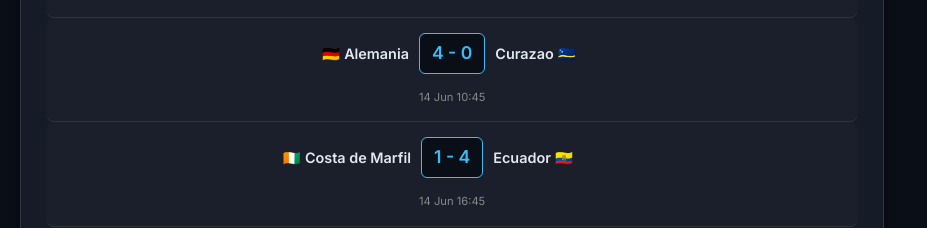
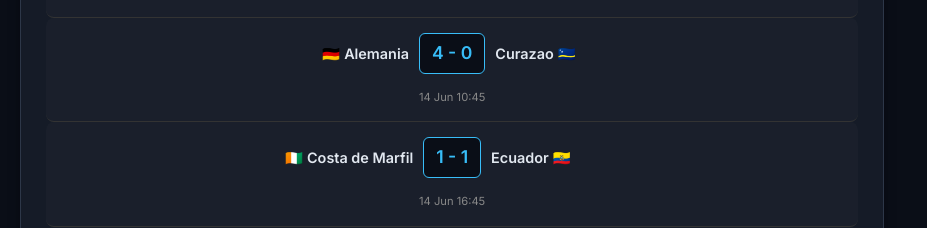
Before and after one commit to alberto88vala-dev/quiniela-mundial-2026, a React (Vite) app: page / in a window 1280 px wide. Shown: the part 1360-1588 px from the top of the page, without its empty margins (0-927 px from the left). Built offline with nearby package versions, Linux system fonts and the light colour scheme.

Commit message:
reacomodo betin 1

```diff
--- a/src/pages/QuinielaManual.jsx
+++ b/src/pages/QuinielaManual.jsx
@@ -123,7 +123,7 @@ export default function QuinielaManual() {
     dolores: { 1: "3 - 2", 2: "2 - 2", 3: "0 - 3", 4: "1 - 1", 5: "0 - 2", 6: "3 - 1", 7: "0 - 3", 8: "1 - 3", 9: "4 - 0", 10: "3 - 0", 11: "0 - 3", 12: "1 - 0", 13: "4 - 0", 14: "1 - 0", 15: "1 - 1", 16: "1 - 1", 17: "3 - 0", 18: "0 - 2", 19: "4 - 0", 20: "0 - 0", 21: "3 - 0", 22: "2 - 2", 23: "1 - 1", 24: "1 - 2", 25: "0 - 0", 26: "1 - 2", 27: "1 - 0", 28: "3 - 2", 29: "2 - 0", 30: "1 - 0", 31: "3 - 0", 32: "1 - 1", 33: "2 - 0", 34: "3 - 0", 35: "2 - 0", 36: "0 - 1", 37: "2 - 0", 38: "1 - 0", 39: "2 - 1", 40: "1 - 1", 41: "3 - 0", 42: "3 - 1", 43: "1 - 1", 44: "1 - 1", 45: "2 - 0", 46: "4 - 0", 47: "1 - 3", 48: "1 - 0", 49: "0 - 0", 50: "0 - 0", 51: "0 - 2", 52: "1 - 1", 53: "1 - 2", 54: "1 - 1", 55: "2 - 2", 56: "2 - 1", 57: "1 - 1", 58: "0 - 5", 59: "1 - 3", 60: "2 - 1", 61: "1 - 2", 62: "1 - 1", 63: "0 - 0", 64: "0 - 3", 65: "1 - 1", 66: "0 - 1", 67: "0 - 3", 68: "4 - 0", 69: "0 - 2", 70: "1 - 1", 71: "0 - 0", 72: "0 - 5" },
     les: { 1: "2 - 1", 2: "1 - 1", 3: "1 - 1", 4: "0 - 1", 5: "0 - 0", 6: "2 - 0", 7: "0 - 1", 8: "1 - 1", 9: "3 - 0", 10: "2 - 1", 11: "0 - 1", 12: "1 - 0", 13: "3 - 0", 14: "1 - 1", 15: "0 - 2", 16: "0 - 1", 17: "3 - 0", 18: "1 - 1", 19: "3 - 0", 20: "0 - 0", 21: "4 - 0", 22: "2 - 0", 23: "1 - 1", 24: "0 - 2", 25: "0 - 1", 26: "2 - 2", 27: "1 - 1", 28: "2 - 3", 29: "2 - 1", 30: "1 - 1", 31: "4 - 1", 32: "2 - 2", 33: "3 - 2", 34: "4 - 0", 35: "1 - 0", 36: "0 - 3", 37: "3 - 0", 38: "1 - 0", 39: "4 - 0", 40: "1 - 1", 41: "4 - 0", 42: "4 - 0", 43: "1 - 0", 44: "1 - 1", 45: "4 - 0", 46: "4 - 0", 47: "1 - 2", 48: "2 - 0", 49: "1 - 1", 50: "1 - 1", 51: "1 - 3", 52: "1 - 2", 53: "1 - 1", 54: "1 - 2", 55: "2 - 2", 56: "0 - 3", 57: "2 - 1", 58: "0 - 2", 59: "0 - 1", 60: "2 - 1", 61: "1 - 3", 62: "1 - 1", 63: "0 - 1", 64: "1 - 3", 65: "1 - 0", 66: "1 - 2", 67: "1 - 3", 68: "0 - 0", 69: "0 - 3", 70: "1 - 2", 71: "0 - 2", 72: "1 - 3" },
     javier: { 1: "2 - 0", 2: "1 - 1", 3: "1 - 0", 4: "2 - 1", 5: "2 - 2", 6: "4 - 0", 7: "0 - 2", 8: "1 - 1", 9: "3 - 0", 10: "2 - 0", 11: "1 - 1", 12: "1 - 0", 13: "5 - 0", 14: "2 - 1", 15: "0 - 1", 16: "1 - 1", 17: "3 - 0", 18: "0 - 2", 19: "4 - 0", 20: "1 - 0", 21: "4 - 0", 22: "3 - 1", 23: "0 - 0", 24: "0 - 2", 25: "1 - 0", 26: "1 - 0", 27: "2 - 2", 28: "2 - 1", 29: "2 - 1", 30: "1 - 0", 31: "5 - 0", 32: "0 - 1", 33: "2 - 1", 34: "4 - 0", 35: "1 - 0", 36: "0 - 1", 37: "5 - 1", 38: "2 - 0", 39: "2 - 0", 40: "1 - 0", 41: "3 - 1", 42: "3 - 0", 43: "2 - 1", 44: "1 - 1", 45: "5 - 0", 46: "3 - 0", 47: "1 - 2", 48: "2 - 0", 49: "2 - 2", 50: "0 - 1", 51: "0 - 4", 52: "0 - 0", 53: "1 - 1", 54: "1 - 2", 55: "2 - 2", 56: "0 - 3", 57: "2 - 1", 58: "0 - 1", 59: "0 - 3", 60: "2 - 1", 61: "2 - 3", 62: "1 - 1", 63: "0 - 1", 64: "2 - 4", 65: "1 - 0", 66: "1 - 2", 67: "0 - 2", 68: "3 - 0", 69: "2 - 3", 70: "0 - 0", 71: "0 - 1", 72: "0 - 4" },
-    betin: { 1: "2 - 0", 2: "1 - 2", 3: "1 - 1", 4: "3 - 1", 5: "0 - 3", 6: "1 - 2", 7: "1 - 4", 8: "2 - 2", 9: "4 - 0", 10: "1 - 4", 11: "1 - 1", 12: "2 - 1", 13: "4 - 0", 14: "1 - 0", 15: "0 - 3", 16: "2 - 0", 17: "3 - 1", 18: "0 - 2", 19: "1 - 1", 20: "3 - 0", 21: "1 - 0", 22: "1 - 1", 23: "2 - 2", 24: "1 - 3", 25: "2 - 1", 26: "3 - 1", 27: "1 - 0", 28: "1 - 1", 29: "2 - 2", 30: "1 - 2", 31: "3 - 0", 32: "1 - 1", 33: "2 - 0", 34: "3 - 1", 35: "1 - 0", 36: "0 - 2", 37: "2 - 0", 38: "1 - 0", 39: "4 - 0", 40: "0 - 2", 41: "1 - 0", 42: "3 - 0", 43: "1 - 0", 44: "1 - 1", 45: "3 - 1", 46: "2 - 2", 47: "1 - 3", 48: "1 - 1", 49: "2 - 1", 50: "1 - 1", 51: "2 - 2", 52: "3 - 2", 53: "2 - 1", 54: "1 - 2", 55: "1 - 2", 56: "1 - 3", 57: "1 - 1", 58: "1 - 3", 59: "1 - 3", 60: "2 - 2", 61: "1 - 1", 62: "0 - 0", 63: "0 - 1", 64: "2 - 2", 65: "0 - 0", 66: "0 - 3", 67: "0 - 3", 68: "1 - 0", 69: "1 - 2", 70: "1 - 1", 71: "1 - 1", 72: "0 - 3" },
+    betin: { 1: "2 - 0", 2: "1 - 2", 3: "1 - 1", 4: "3 - 1", 5: "0 - 3", 6: "1 - 2", 7: "1 - 4", 8: "2 - 2", 9: "4 - 0", 10: "1 - 1", 11: "1 - 1", 12: "2 - 1", 13: "4 - 0", 14: "1 - 0", 15: "0 - 3", 16: "2 - 0", 17: "3 - 1", 18: "0 - 2", 19: "1 - 1", 20: "3 - 0", 21: "1 - 0", 22: "1 - 1", 23: "2 - 2", 24: "1 - 3", 25: "2 - 1", 26: "3 - 1", 27: "1 - 0", 28: "1 - 1", 29: "2 - 2", 30: "1 - 2", 31: "3 - 0", 32: "1 - 1", 33: "2 - 2", 34: "3 - 1", 35: "1 - 0", 36: "0 - 2", 37: "2 - 0", 38: "1 - 0", 39: "4 - 0", 40: "0 - 2", 41: "1 - 0", 42: "3 - 0", 43: "1 - 0", 44: "1 - 1", 45: "3 - 1", 46: "2 - 2", 47: "1 - 3", 48: "1 - 1", 49: "2 - 1", 50: "1 - 1", 51: "2 - 2", 52: "3 - 0", 53: "2 - 1", 54: "1 - 2", 55: "1 - 2", 56: "1 - 3", 57: "1 - 1", 58: "1 - 3", 59: "1 - 3", 60: "2 - 2", 61: "1 - 1", 62: "0 - 0", 63: "0 - 1", 64: "2 - 2", 65: "0 - 0", 66: "0 - 3", 67: "0 - 3", 68: "1 - 0", 69: "1 - 2", 70: "1 - 1", 71: "1 - 1", 72: "0 - 3" },
     fernanda: { 1: "3 - 1", 2: "2 - 1", 3: "1 - 1", 4: "1 - 0", 5: "0 - 2", 6: "2 - 1", 7: "1 - 3", 8: "1 - 2", 9: "4 - 0", 10: "2 - 3", 11: "1 - 1", 12: "2 - 0", 13: "3 - 0", 14: "1 - 1", 15: "0 - 3", 16: "1 - 1", 17: "2 - 0", 18: "0 - 2", 19: "3 - 1", 20: "1 - 0", 21: "2 - 1", 22: "2 - 0", 23: "1 - 1", 24: "0 - 3", 25: "2 - 1", 26: "2 - 0", 27: "3 - 1", 28: "2 - 1", 29: "1 - 0", 30: "0 - 2", 31: "4 - 0", 32: "1 - 1", 33: "2 - 0", 34: "2 - 0", 35: "2 - 0", 36: "0 - 2", 37: "3 - 0", 38: "2 - 0", 39: "2 - 0", 40: "1 - 2", 41: "2 - 1", 42: "4 - 0", 43: "1 - 3", 44: "1 - 2", 45: "3 - 0", 46: "3 - 0", 47: "0 - 1", 48: "2 - 1", 49: "1 - 1", 50: "1 - 1", 51: "0 - 3", 52: "2 - 0", 53: "1 - 2", 54: "1 - 2", 55: "0 - 2", 56: "1 - 2", 57: "1 - 1", 58: "0 - 2", 59: "2 - 2", 60: "1 - 0", 61: "1 - 2", 62: "1 - 0", 63: "1 - 1", 64: "2 - 1", 65: "0 - 1", 66: "0 - 3", 67: "0 - 3", 68: "2 - 0", 69: "2 - 2", 70: "1 - 1", 71: "1 - 2", 72: "0 - 3" },
     carmela: { 1: "3 - 0", 2: "1 - 0", 3: "2 - 1", 4: "2 - 1", 5: "3 - 1", 6: "2 - 0", 7: "1 - 1", 8: "1 - 1", 9: "4 - 0", 10: "1 - 3", 11: "0 - 2", 12: "1 - 1", 13: "5 - 0", 14: "1 - 4", 15: "2 - 3", 16: "1 - 2", 17: "3 - 1", 18: "2 - 2", 19: "4 - 1", 20: "1 - 0", 21: "3 - 1", 22: "3 - 0", 23: "0 - 1", 24: "2 - 3", 25: "1 - 1", 26: "3 - 2", 27: "2 - 1", 28: "2 - 1", 29: "3 - 1", 30: "3 - 1", 31: "5 - 2", 32: "3 - 1", 33: "2 - 2", 34: "5 - 0", 35: "3 - 0", 36: "0 - 5", 37: "4 - 1", 38: "3 - 2", 39: "3 - 0", 40: "1 - 3", 41: "5 - 1", 42: "4 - 1", 43: "3 - 0", 44: "2 - 1", 45: "3 - 0", 46: "4 - 0", 47: "0 - 1", 48: "3 - 0", 49: "0 - 3", 50: "1 - 3", 51: "3 - 5", 52: "3 - 1", 53: "1 - 2", 54: "2 - 1", 55: "1 - 1", 56: "2 - 5", 57: "5 - 1", 58: "1 - 1", 59: "1 - 3", 60: "2 - 0", 61: "1 - 2", 62: "0 - 3", 63: "0 - 2", 64: "4 - 4", 65: "3 - 1", 66: "2 - 2", 67: "0 - 3", 68: "1 - 1", 69: "2 - 2", 70: "1 - 0", 71: "0 - 1", 72: "0 - 3" },
     vicente: { 1: "2 - 1", 2: "0 - 0", 3: "1 - 0", 4: "3 - 1", 5: "0 - 1", 6: "4 - 1", 7: "1 - 2", 8: "2 - 3", 9: "3 - 0", 10: "1 - 0", 11: "1 - 1", 12: "1 - 0", 13: "5 - 0", 14: "3 - 0", 15: "1 - 3", 16: "2 - 1", 17: "2 - 1", 18: "0 - 1", 19: "3 - 0", 20: "2 - 0", 21: "4 - 0", 22: "1 - 0", 23: "2 - 1", 24: "0 - 3", 25: "2 - 1", 26: "2 - 1", 27: "1 - 0", 28: "2 - 1", 29: "3 - 1", 30: "2 - 2", 31: "3 - 0", 32: "2 - 1", 33: "3 - 2", 34: "3 - 0", 35: "2 - 0", 36: "1 - 2", 37: "2 - 0", 38: "1 - 0", 39: "3 - 0", 40: "1 - 0", 41: "6 - 0", 42: "4 - 0", 43: "2 - 2", 44: "1 - 2", 45: "4 - 0", 46: "4 - 0", 47: "1 - 5", 48: "3 - 0", 49: "1 - 2", 50: "0 - 0", 51: "0 - 4", 52: "0 - 1", 53: "1 - 3", 54: "1 - 2", 55: "0 - 1", 56: "1 - 2", 57: "1 - 0", 58: "0 - 1", 59: "1 - 1", 60: "2 - 1", 61: "0 - 2", 62: "1 - 0", 63: "1 - 1", 64: "1 - 1", 65: "1 - 1", 66: "1 - 2", 67: "0 - 3", 68: "3 - 0", 69: "1 - 2", 70: "2 - 1", 71: "1 - 1", 72: "0 - 2" },
```
